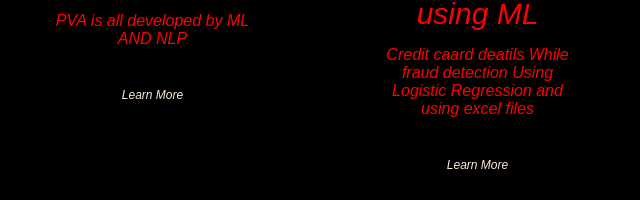
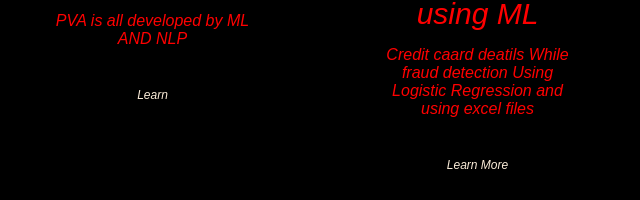
Before and after one commit to Gbharsha1/Portfolio, a plain HTML site: page index.html in a window 1280 px wide. Shown: the part 2280-2480 px from the top of the page, 0-640 px from the left. Drawn offline with Linux system fonts and the light colour scheme.

Commit message:
Update index.html

```diff
--- a/index.html
+++ b/index.html
@@ -70,7 +70,7 @@
                         <i class="fa-solid fa-globe fa-fade"></i>
                         <h2>Personal Voice Assistance</h2>
                         <p>PVA is all developed by ML AND NLP</p>
-                        <a href="pva doc.html">Learn More</a>
+                        <a href="pva doc.html">Learn</a>
                     </div>
                     <div class="project-box">
                         <i class="fa-solid fa-rocket fa-beat-fade"></i>
```
